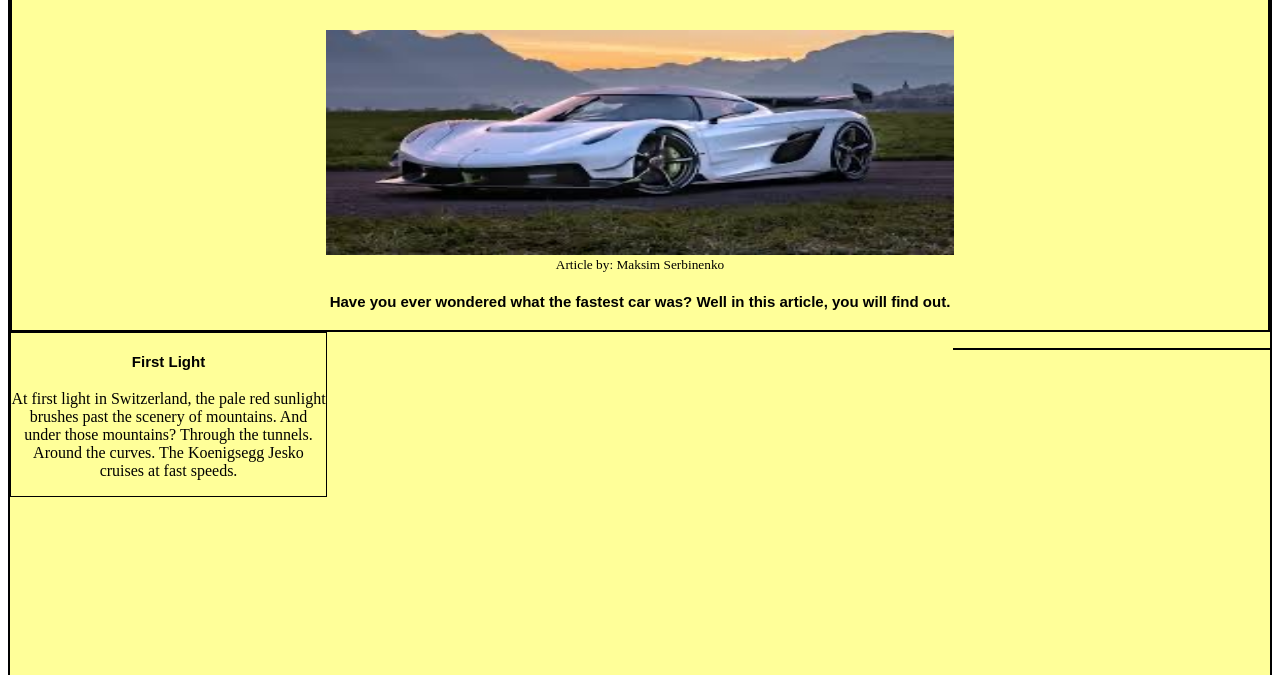
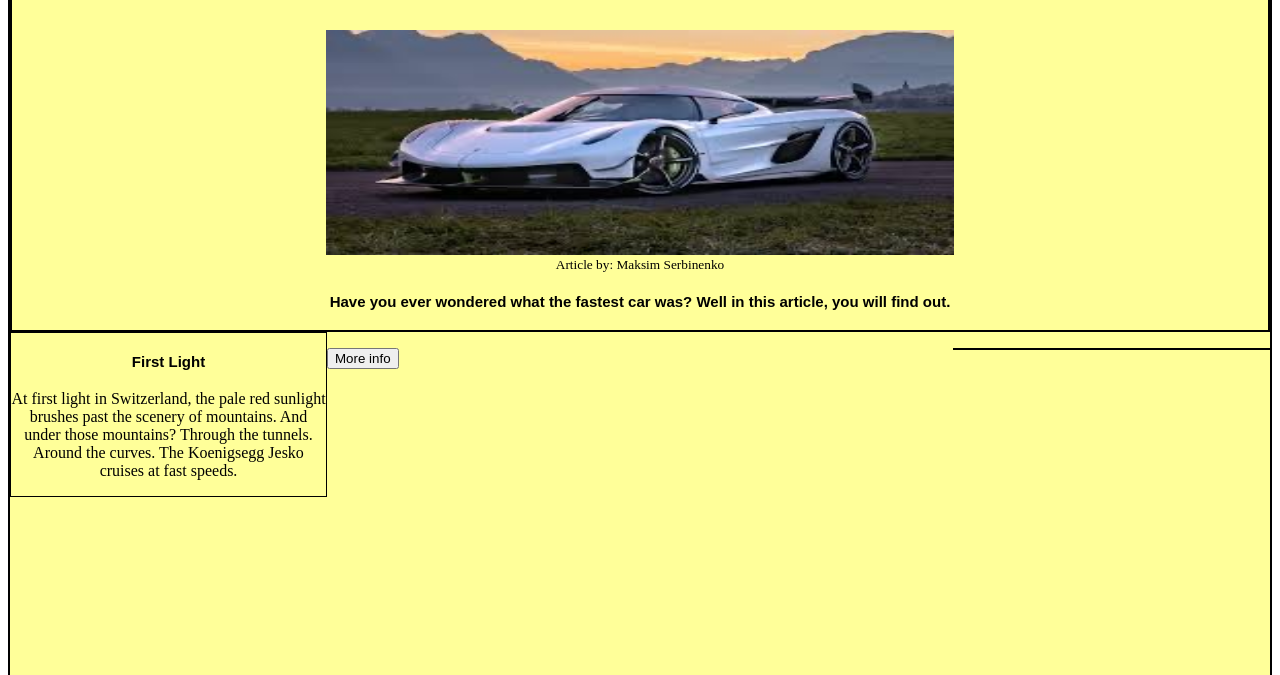
Before and after one commit to articles404/articles404.github.io, a plain HTML site: page index.html in a window 1280 px wide. Shown: the part 125-800 px from the top of the page. Drawn offline with Linux system fonts and the light colour scheme; a web font is replaced by a local one.

Commit message:
Update index.html

```diff
--- a/index.html
+++ b/index.html
@@ -30,7 +30,14 @@
                   </div>
                   <div class="right2">
                   </div>
-        <script src="scripts.js"></script>
+            <button onclick="alertUser">More info</button>
+        <script>
+            const count = 5;
+            function alertUser() {
+                alert("Self-destructing in:" + count)
+                count--
+            }
+            </script>
         </div>
     </body>
 
```
